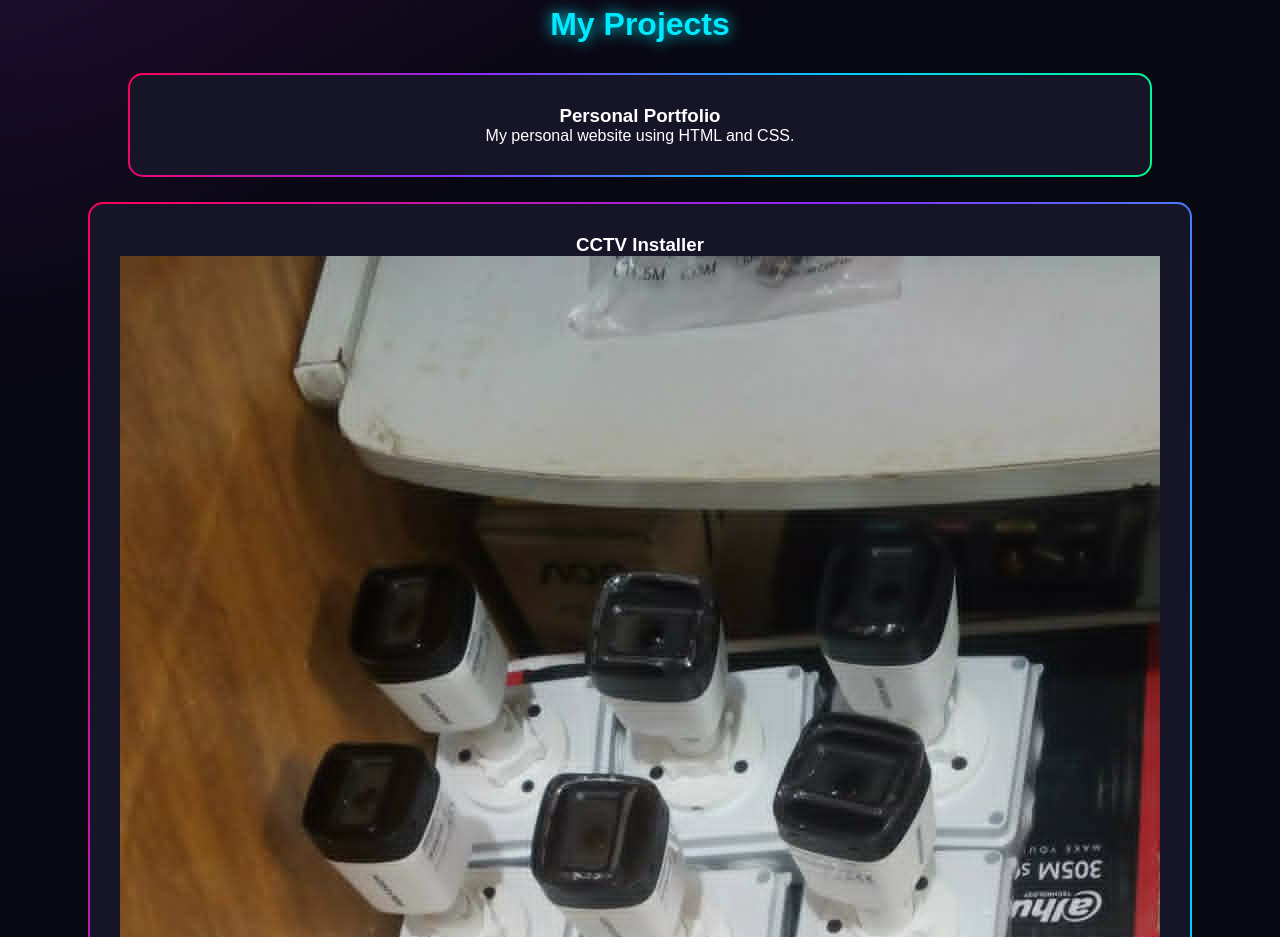
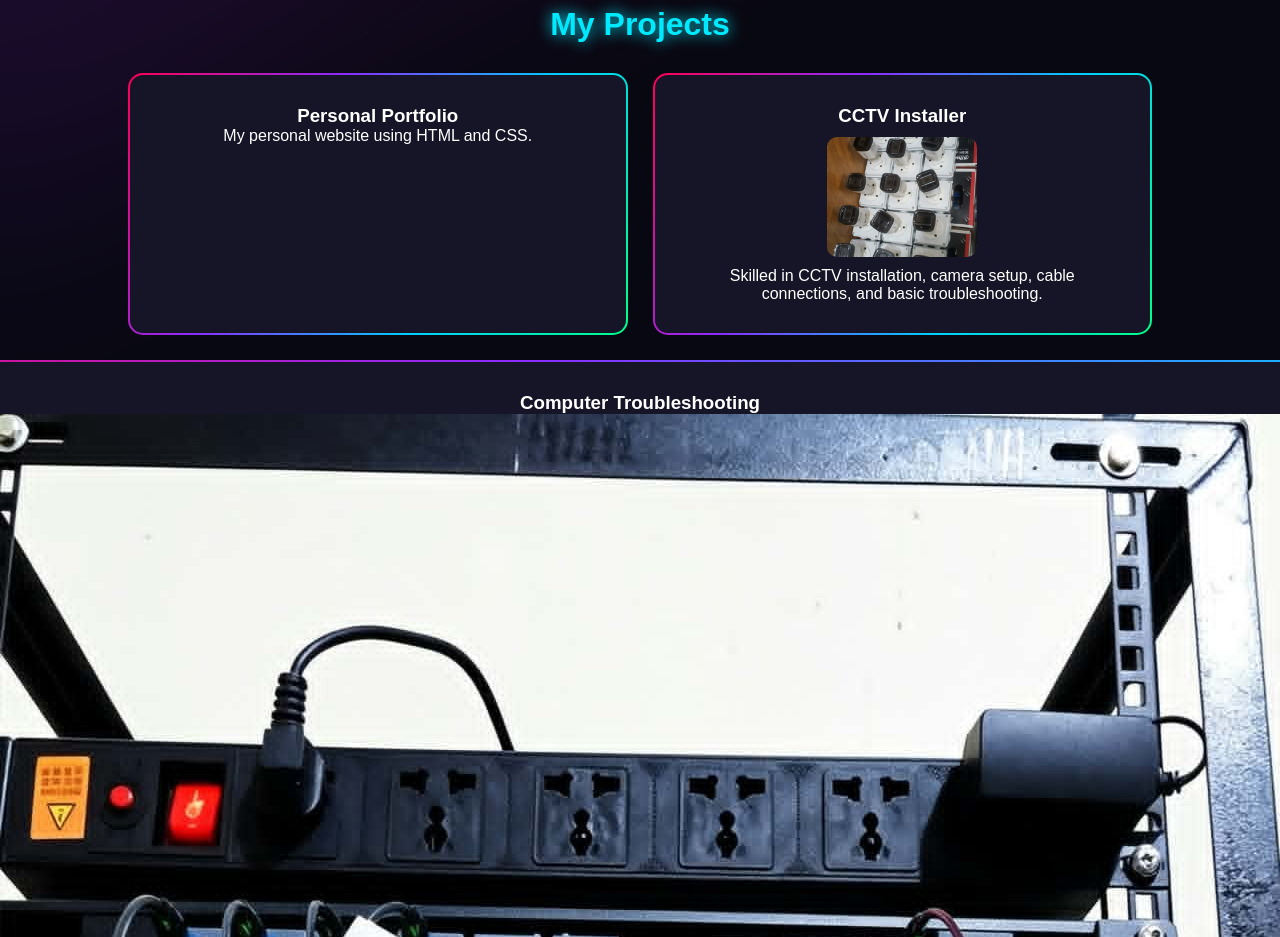
Before and after one commit to jeserelsablaon23-jpg/sablaon-project-1, a plain HTML site: page index.html in a window 1280 px wide. Shown: the part 1480-2417 px from the top of the page. Drawn offline with Linux system fonts and the light colour scheme.

Commit message:
add update

```diff
--- a/assets/styles/styles.css
+++ b/assets/styles/styles.css
@@ -228,3 +228,12 @@ footer {
         padding: 60px 6%;
     }
 }
+
+.ii{
+     width: 150px;
+    height: 120px;
+    object-fit: cover;
+    border-radius: 10px;
+    display: block;
+    margin: 10px auto;
+}
--- a/index.html
+++ b/index.html
@@ -65,7 +65,7 @@
         </div>
         <div class="card">
             <h3>CCTV Installer</h3>
-            <img src="assets/photo/download.jpg" alt="CCTV Installer">
+            <img class="ii" src="assets/photo/download.jpg" alt="CCTV Installer">
             <p>Skilled in CCTV installation, camera setup, cable connections, and basic troubleshooting.</p>
         </div>
         <div class="card">
```
